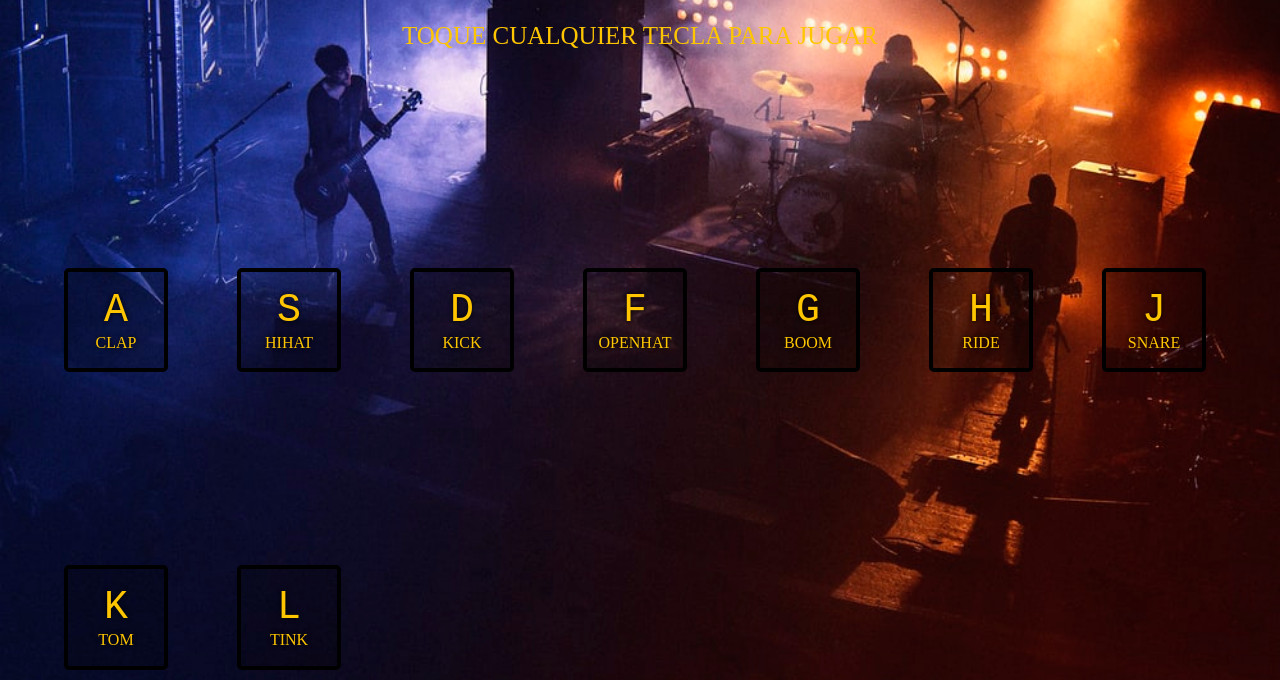
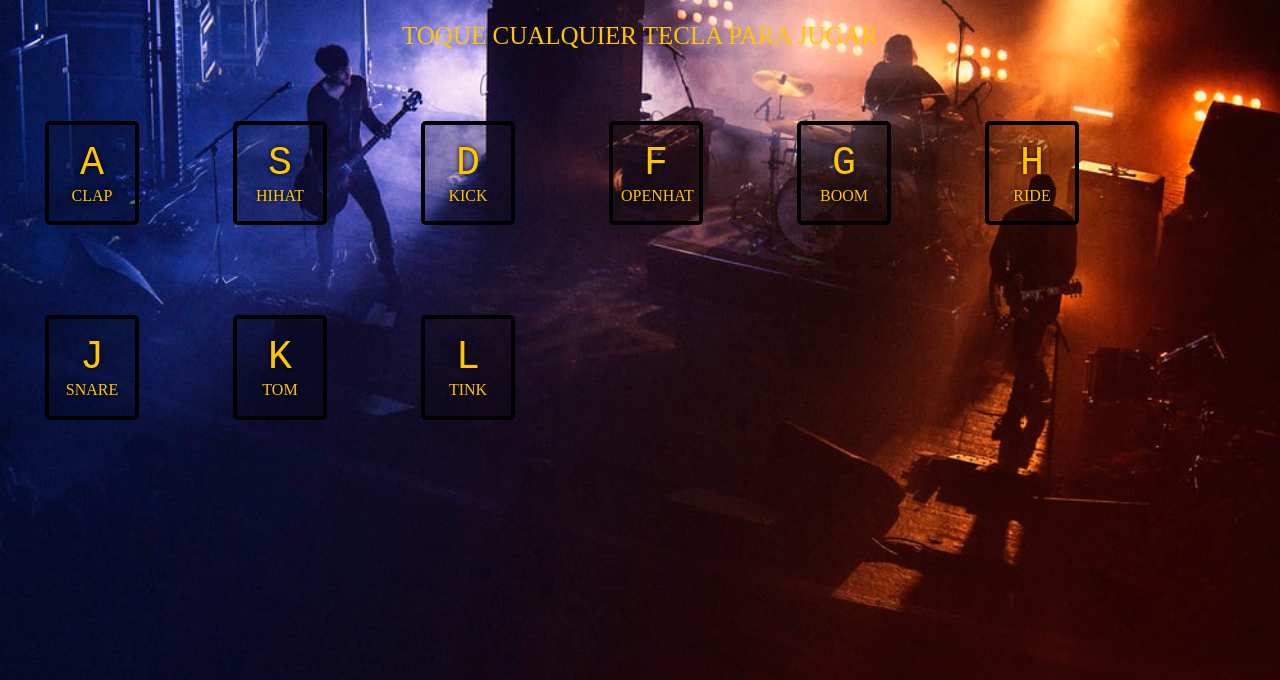
Before and after one commit to PsychoCode02/Virtual-Drums, a plain HTML site: page index.html in a window 1280 px wide. Shown: the part 120-800 px from the top of the page. Drawn offline with nearby package versions, Linux system fonts and the light colour scheme.

Commit message:
Add files via upload

```diff
--- a/style.css
+++ b/style.css
@@ -2,7 +2,8 @@ html, body{
     background-image: url(bg.jpg);
     background-size: cover;
     background-repeat: no-repeat;
-    background-position: center center;
+    background-position:
+    center center;
     height: 100%;
     width: 100%;
  }
@@ -40,12 +41,10 @@ p{
     align-items: center;
     align-items: center;
     background: rgba(0, 0,0, 0.2);
-    margin: 1px;
+    margin: 50px;
     text-align: center;
-    margin-left: 5%;
-    margin-top: 15%;
     display: inline-block;
-    width: 80px;
+    width: 70px;
     border: 4px solid black;
     border-radius: 5px;
     padding: 1rem .5rem;
@@ -88,3 +87,22 @@ kbd{
     background: none;
     text-transform: capitalize;
 }
+@media (max-width: 1600px){
+    .key{
+        margin: 25px;
+    }
+
+}
+
+@media (max-width: 1319px ){
+    .key{
+        margin: 45px;
+    }
+
+}
+@media (max-width: 591px ){
+    .key{
+        margin: 2px;
+    }
+
+}
```
